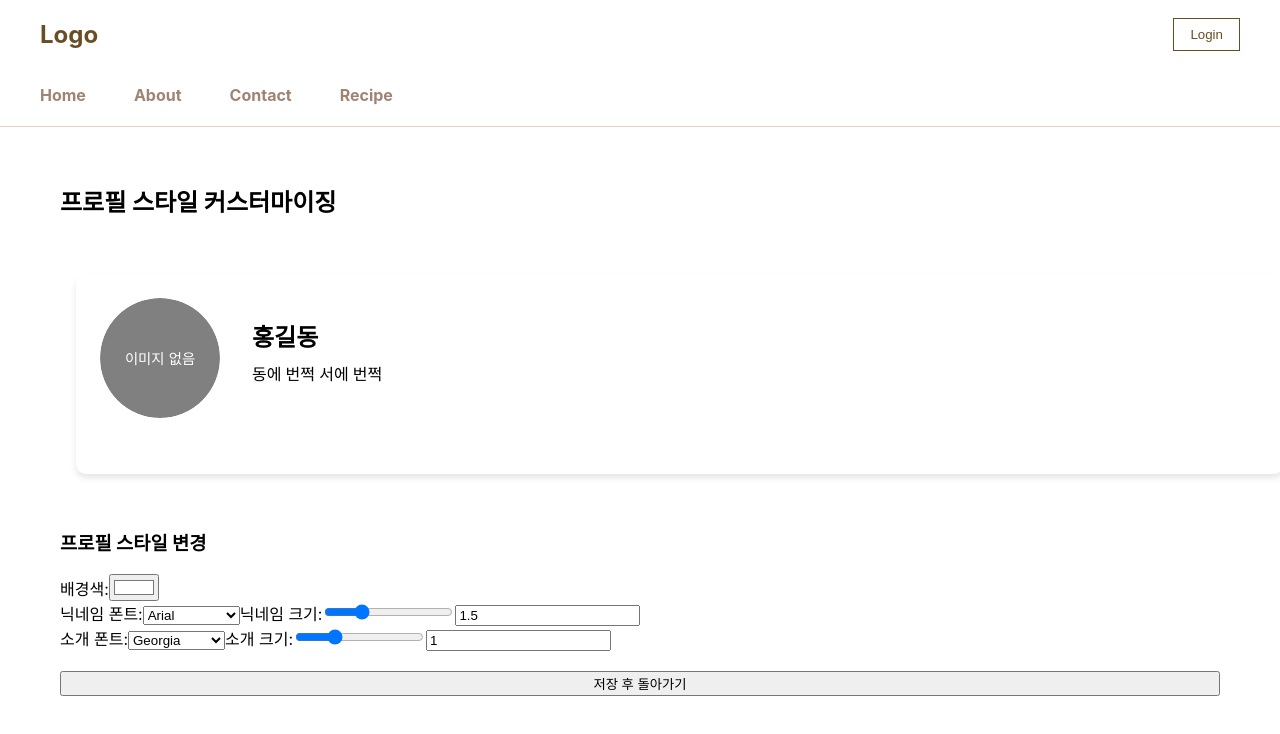
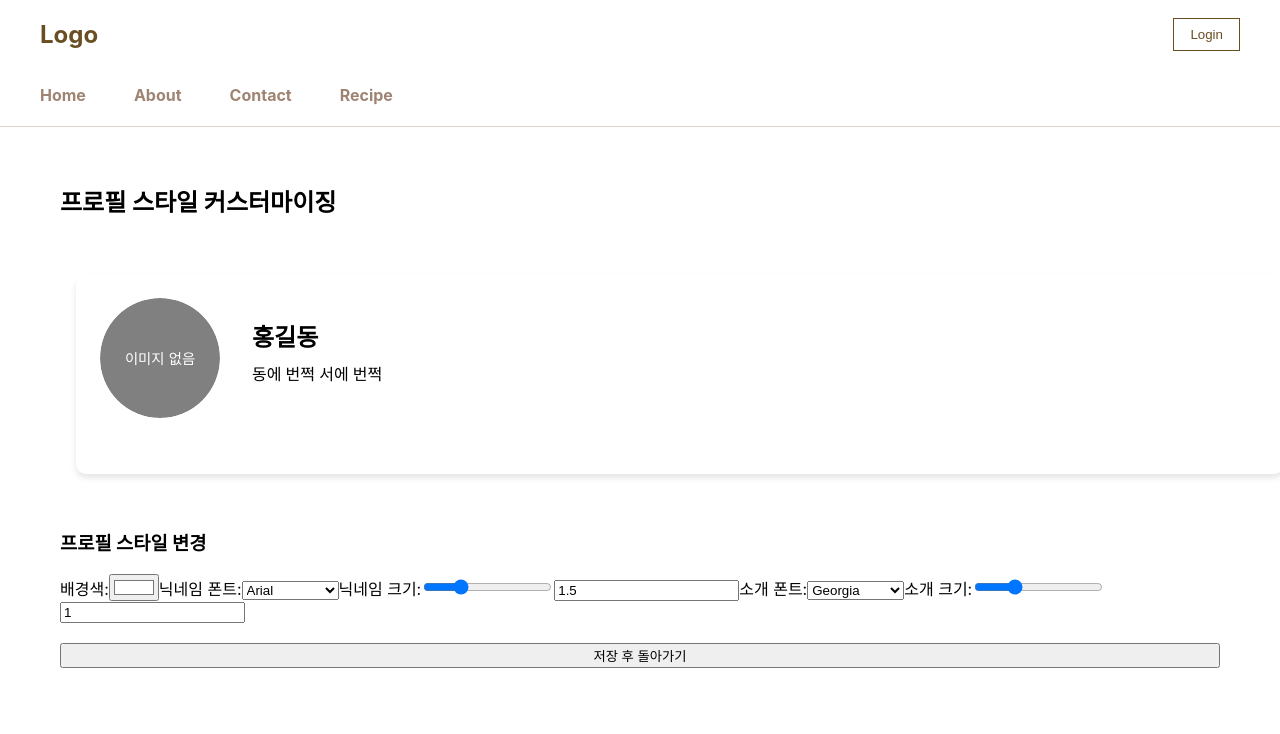
Before and after one commit to BlackMoreCode/FinalProject, a React (Create React App) app in the folder front/: page /profile/cardcustom in a window 1280 px wide. Shown: the top 734 px of the page. Built offline with nearby package versions, Linux system fonts and the light colour scheme.

Commit message:
2025-02-28 프로필 카드 커스텀 페이지 컴포넌트 세분화

```diff
--- /dev/null
+++ b/front/src/page/profile/cardcustom/ChangeColor.jsx
@@ -0,0 +1,10 @@
+const ChangeColor = ({ label, name, value, onChange }) => {
+  return (
+    <label>
+      {label}:
+      <input type="color" name={name} value={value} onChange={onChange} />
+    </label>
+  );
+};
+
+export default ChangeColor;
--- /dev/null
+++ b/front/src/page/profile/cardcustom/ChangeFont.jsx
@@ -0,0 +1,15 @@
+const ChangeFont = ({ label, name, value, onChange }) => {
+  return (
+    <label>
+      {label}:
+      <select name={name} value={value} onChange={onChange}>
+        <option value="Arial, sans-serif">Arial</option>
+        <option value="Courier New, monospace">Courier New</option>
+        <option value="Georgia, serif">Georgia</option>
+        <option value="Tahoma, sans-serif">Tahoma</option>
+      </select>
+    </label>
+  );
+};
+
+export default ChangeFont;
--- /dev/null
+++ b/front/src/page/profile/cardcustom/ChangeSize.jsx
@@ -0,0 +1,21 @@
+const ChangeSize = ({ label, name, value, min, max, step, onChange }) => {
+  return (
+    <label>
+      {label}:
+      <input
+        type="range"
+        name={name}
+        min={min}
+        max={max}
+        step={step}
+        value={parseFloat(value)}
+        onChange={(e) =>
+          onChange({ target: { name, value: `${e.target.value}rem` } })
+        }
+      />
+      <input type="number" value={parseFloat(value)} readOnly />
+    </label>
+  );
+};
+
+export default ChangeSize;
--- a/front/src/page/profile/cardcustom/ProfileStyleCustomizer.jsx
+++ b/front/src/page/profile/cardcustom/ProfileStyleCustomizer.jsx
@@ -1,4 +1,7 @@
 import React, { useState } from "react";
+import ChangeColor from "./ChangeColor";
+import ChangeFont from "./ChangeFont";
+import ChangeSize from "./ChangeSize";
 
 const ProfileStyleCustomizer = ({ initialStyle, onChange }) => {
   const [customStyle, setCustomStyle] = useState(initialStyle);
@@ -13,85 +16,47 @@ const ProfileStyleCustomizer = ({ initialStyle, onChange }) => {
   return (
     <div>
       <h3>프로필 스타일 변경</h3>
-      <label>
-        배경색:
-        <input
-          type="color"
+
+      <ChangeColor
+        label="배경색"
         name="bgColor"
         value={customStyle.bgColor}
         onChange={handleStyleChange}
       />
-      </label>
-      <br />
-      <label>
-        닉네임 폰트:
-        <select
+
+      <ChangeFont
+        label="닉네임 폰트"
         name="nicknameFont"
         value={customStyle.nicknameFont}
         onChange={handleStyleChange}
-        >
-          <option value="Arial, sans-serif">Arial</option>
-          <option value="Courier New, monospace">Courier New</option>
-          <option value="Georgia, serif">Georgia</option>
-          <option value="Tahoma, sans-serif">Tahoma</option>
-        </select>
-      </label>
-      <label>
-        닉네임 크기:
-        <input
-          type="range"
+      />
+
+      <ChangeSize
+        label="닉네임 크기"
         name="nicknameSize"
+        value={customStyle.nicknameSize}
         min="1.0"
         max="2.9"
         step="0.1"
-          value={parseFloat(customStyle.nicknameSize)}
-          onChange={(e) =>
-            handleStyleChange({
-              target: { name: "nicknameSize", value: `${e.target.value}rem` },
-            })
-          }
+        onChange={handleStyleChange}
       />
-        <input
-          type="number"
-          value={parseFloat(customStyle.nicknameSize)}
-          readOnly
-        />
-      </label>
-      <br />
-      <label>
-        소개 폰트:
-        <select
+
+      <ChangeFont
+        label="소개 폰트"
         name="introduceFont"
         value={customStyle.introduceFont}
         onChange={handleStyleChange}
-        >
-          <option value="Arial, sans-serif">Arial</option>
-          <option value="Courier New, monospace">Courier New</option>
-          <option value="Georgia, serif">Georgia</option>
-          <option value="Tahoma, sans-serif">Tahoma</option>
-        </select>
-      </label>
-      <label>
-        소개 크기:
-        <input
-          type="range"
+      />
+
+      <ChangeSize
+        label="소개 크기"
         name="introduceSize"
+        value={customStyle.introduceSize}
         min="0.8"
         max="1.5"
         step="0.1"
-          value={parseFloat(customStyle.introduceSize)}
-          onChange={(e) =>
-            handleStyleChange({
-              target: { name: "introduceSize", value: `${e.target.value}rem` },
-            })
-          }
+        onChange={handleStyleChange}
       />
-        <input
-          type="number"
-          value={parseFloat(customStyle.introduceSize)}
-          readOnly
-        />
-      </label>
     </div>
   );
 };
```
Lines whose indentation alone changed are shown as unchanged.
